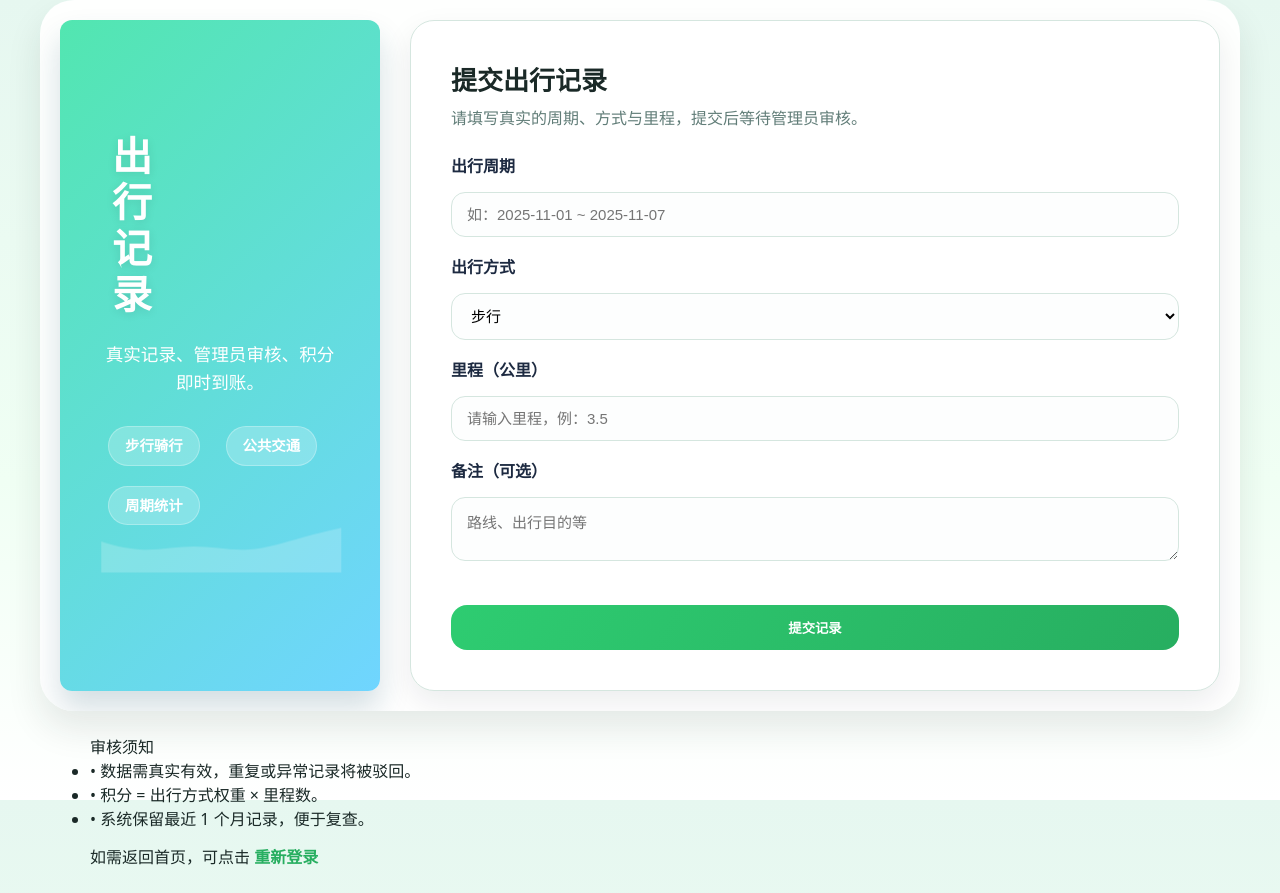
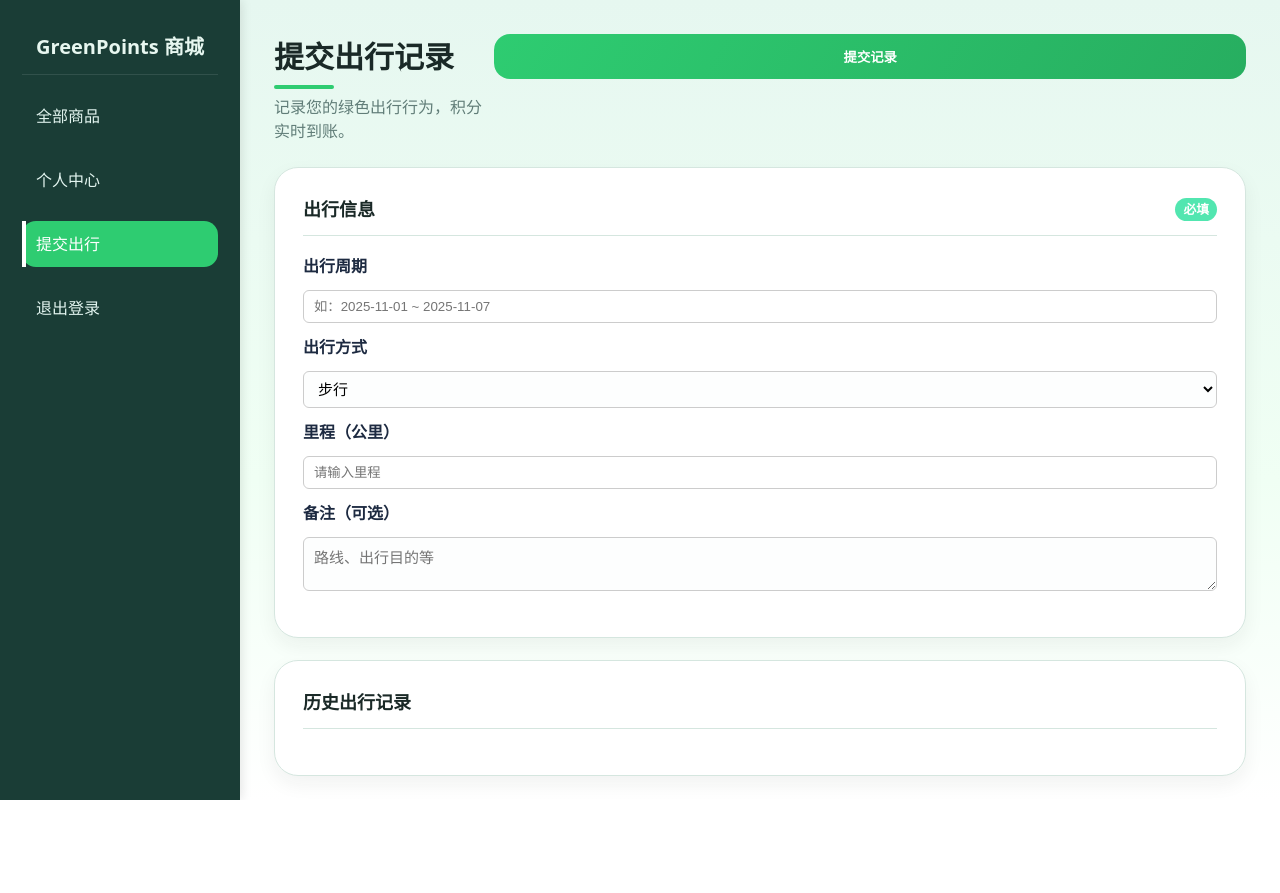
Before and after one commit to hanlinxue/green-points, a Flask app: template templates/users/user_trip.html in a window 1280 px wide. After the commit the page ends 800 px from the top, so only its background shows below. Run offline with Flask 3, Linux system fonts and the light colour scheme; the template is opened without the code that fills it, so the values that code supplies are empty.

Commit message:
Update user_trip.html
改成与用户中心一致的样式

```diff
--- a/templates/users/user_trip.html
+++ b/templates/users/user_trip.html
@@ -1,117 +1,176 @@
-<!-- 用户出行记录提交页面 -->
+<!-- 用户出行记录中心 -->
 <!DOCTYPE html>
 <html lang="zh">
 <head>
   <meta charset="utf-8">
-  <title>提交出行记录 - GreenPoints</title>
-  <link rel="stylesheet" href="../../static/css/style.css">
+  <title>提交出行 - GreenPoints</title>
+  <link rel="stylesheet" href="style.css">
   <style>
-    /* 新增样式调整 */
-    .eco-shell {
-      display: flex;
+    .panel input, .panel select, .panel textarea {
       width: 100%;
-      max-width: 1200px;
-      margin: 0 auto;
-      padding: 20px;
-    }
-    .eco-illustration {
-      width: 45%;
-      min-height: 600px;
-      display: flex;
-      align-items: center;
-      justify-content: center;
-      border-radius: 12px;
-      background: linear-gradient(135deg, #52e6b0,#70d5ff 100%);
-      color: #fff;
-      padding: 40px;
+      padding: 8px 10px;
+      margin-top: 6px;
+      margin-bottom: 12px;
+      border: 1px solid #ccc;
+      border-radius: 6px;
       box-sizing: border-box;
     }
-    .eco-form {
-      width: 55%;
-      padding: 40px;
-      box-sizing: border-box;
+    .panel button {
+      margin-top: 12px;
     }
-    .illustration-content {
-      text-align: center;
-      width: 100%;
+    .scroll-container {
+      max-height: 300px;
+      overflow-y: auto;
     }
-    .illustration-content h1 {
-      font-size: 2.5rem;
-      margin-bottom: 20px;
+    .trip-item {
+      padding: 12px;
+      border-bottom: 1px solid #e0e0e0;
     }
-    .illustration-content p {
-      font-size: 1.1rem;
-      margin-bottom: 30px;
-      line-height: 1.6;
+    .trip-item:last-child {
+      border-bottom: none;
     }
-    .badge-row {
-      margin-bottom: 40px;
-    }
-    .badge-soft {
+    .pill {
       display: inline-block;
-      margin: 0 8px 10px;
-      padding: 8px 16px;
-      background:rgba(255,255,255,.22);
-      border-radius: 20px;
-      font-size: 0.9rem;
+      padding: 2px 8px;
+      border-radius: 12px;
+      background-color: #52e6b0;
+      color: #fff;
+      font-size: 0.8rem;
     }
   </style>
 </head>
-<body onload="initUserTripPage()">
-  <div class="eco-shell">
-    <aside class="eco-illustration">
-      <div class="illustration-content">
-        <h1>出行记录</h1>
-        <p>真实记录、管理员审核、积分即时到账。</p>
-        <div class="badge-row">
-          <span class="badge-soft">步行骑行</span>
-          <span class="badge-soft">公共交通</span>
-          <span class="badge-soft">周期统计</span>
+<body onload="initUserTripProfile()">
+
+  <div class="dashboard">
+
+    <nav class="dash-nav">
+      <div class="brand">GreenPoints 商城</div>
+      <a href="products.html">全部商品</a>
+      <a href="user_profile.html">个人中心</a>
+      <a class="active" href="#">提交出行</a>
+      <a href="index.html">退出登录</a>
+    </nav>
+
+    <section class="dash-main">
+
+      <!-- 顶部信息栏 -->
+      <div class="dash-header">
+        <div>
+          <h1>提交出行记录</h1>
+          <p>记录您的绿色出行行为，积分实时到账。</p>
         </div>
-        <div class="wave-animation"></div>
+        <button class="btn" onclick="submitTrip()">提交记录</button>
       </div>
-    </aside>
 
-    <section class="eco-form">
-      <div class="form-header">
-        <h2>提交出行记录</h2>
-        <p>请填写真实的周期、方式与里程，提交后等待管理员审核。</p>
-      </div>
-      <form id="trip_form" onsubmit="event.preventDefault(); submitTrip();">
-        <div class="input-group">
-          <label for="trip_period">出行周期</label>
-          <input id="trip_period" class="input" placeholder="如：2025-11-01 ~ 2025-11-07">
+      <!-- 出行记录表单 -->
+      <div class="panel hover-lift">
+        <div class="panel-header">
+          <h2>出行信息</h2>
+          <span class="pill">必填</span>
+        </div>
 
-          <label for="trip_mode">出行方式</label>
-          <select id="trip_mode" class="input">
+        <div class="form-row">
+          <label>出行周期</label>
+          <input id="trip_period" placeholder="如：2025-11-01 ~ 2025-11-07">
+        </div>
+
+        <div class="form-row">
+          <label>出行方式</label>
+          <select id="trip_mode">
             <option value="walk">步行</option>
             <option value="bike">自行车</option>
             <option value="public_transit">公共交通</option>
             <option value="car">汽车</option>
           </select>
-
-          <label for="trip_distance">里程（公里）</label>
-          <input id="trip_distance" type="number" step="0.1" class="input" placeholder="请输入里程，例：3.5">
-
-          <label for="trip_note">备注（可选）</label>
-          <textarea id="trip_note" class="input" placeholder="路线、出行目的等"></textarea>
         </div>
 
-        <button type="submit" class="btn">提交记录</button>
-      </form>
+        <div class="form-row">
+          <label>里程（公里）</label>
+          <input id="trip_distance" type="number" step="0.1" placeholder="请输入里程">
+        </div>
+
+        <div class="form-row">
+          <label>备注（可选）</label>
+          <textarea id="trip_note" placeholder="路线、出行目的等"></textarea>
+        </div>
+      </div>
+
+      <!-- 出行记录列表 -->
+      <div class="panel hover-lift">
+        <div class="panel-header">
+          <h2>历史出行记录</h2>
+        </div>
+        <div id="tripHistory" class="scroll-container">
+          <!-- 由 JS 填充 -->
+        </div>
+      </div>
+
     </section>
+
   </div>
 
-  <div class="trip-note" style="max-width:1100px;margin:24px auto;">
-    <p class="eyebrow">审核须知</p>
-    <ul>
-      <li>• 数据需真实有效，重复或异常记录将被驳回。</li>
-      <li>• 积分 = 出行方式权重 × 里程数。</li>
-      <li>• 系统保留最近 1 个月记录，便于复查。</li>
-    </ul>
-    <p style="margin-top:14px;">如需返回首页，可点击 <a href="../login/index.html" class="link">重新登录</a></p>
-  </div>
+  <script>
+    function initUserTripProfile() {
+      fetchUserTrips();
+    }
 
-  <script src="../../static/js/script.js"></script>
+    function fetchUserTrips() {
+      fetch("/api/user/trips")
+        .then(res => res.json())
+        .then(data => {
+          const list = document.getElementById("tripHistory");
+          list.innerHTML = "";
+          if (!data || data.length === 0) {
+            list.innerHTML = `<p style="padding:12px;color:#999;">暂无出行记录</p>`;
+            return;
+          }
+          data.forEach(trip => {
+            const div = document.createElement("div");
+            div.className = "trip-item";
+            div.innerHTML = `
+              <div><strong>周期：</strong>${trip.period}</div>
+              <div><strong>方式：</strong>${trip.mode}</div>
+              <div><strong>里程：</strong>${trip.distance} 公里</div>
+              <div><strong>备注：</strong>${trip.note || '—'}</div>
+              <div><span class="pill">${trip.status === 'approved' ? '已审核' : '待审核'}</span></div>
+            `;
+            list.appendChild(div);
+          });
+        })
+        .catch(err => {
+          console.error(err);
+          alert("加载出行记录失败");
+        });
+    }
+
+    function submitTrip() {
+      const period = document.getElementById("trip_period").value.trim();
+      const mode = document.getElementById("trip_mode").value;
+      const distance = parseFloat(document.getElementById("trip_distance").value);
+      const note = document.getElementById("trip_note").value.trim();
+
+      if (!period || !mode || isNaN(distance)) return alert("请填写完整信息");
+
+      fetch("/api/user/trips", {
+        method: "POST",
+        headers: {"Content-Type":"application/json"},
+        body: JSON.stringify({period, mode, distance, note})
+      })
+      .then(res => res.json())
+      .then(data => {
+        if (data.success) {
+          alert("提交成功，等待审核");
+          fetchUserTrips();
+        } else {
+          alert("提交失败：" + (data.message || "未知错误"));
+        }
+      })
+      .catch(err => {
+        console.error(err);
+        alert("提交出行记录失败");
+      });
+    }
+  </script>
+
 </body>
 </html>
```
